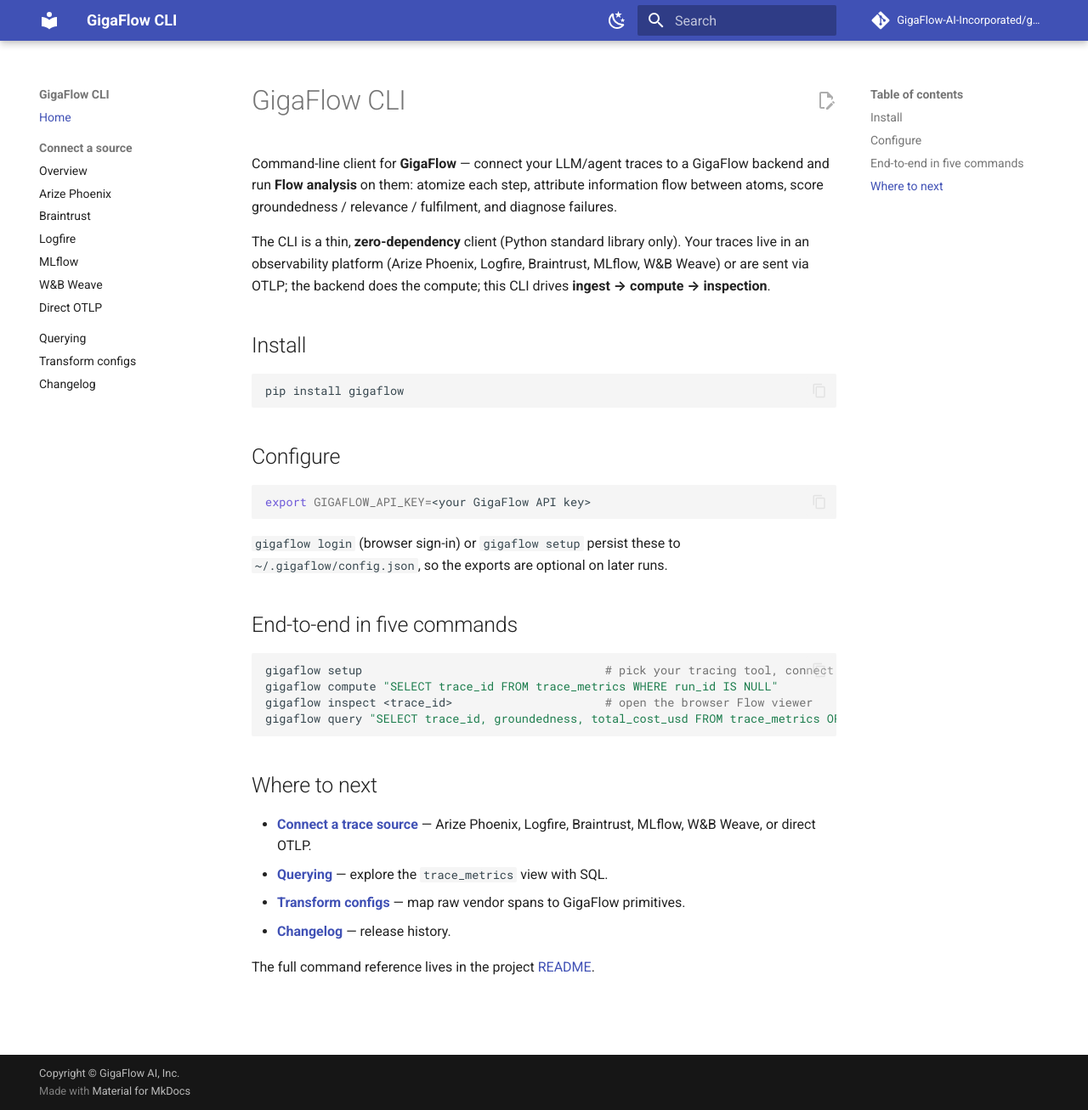
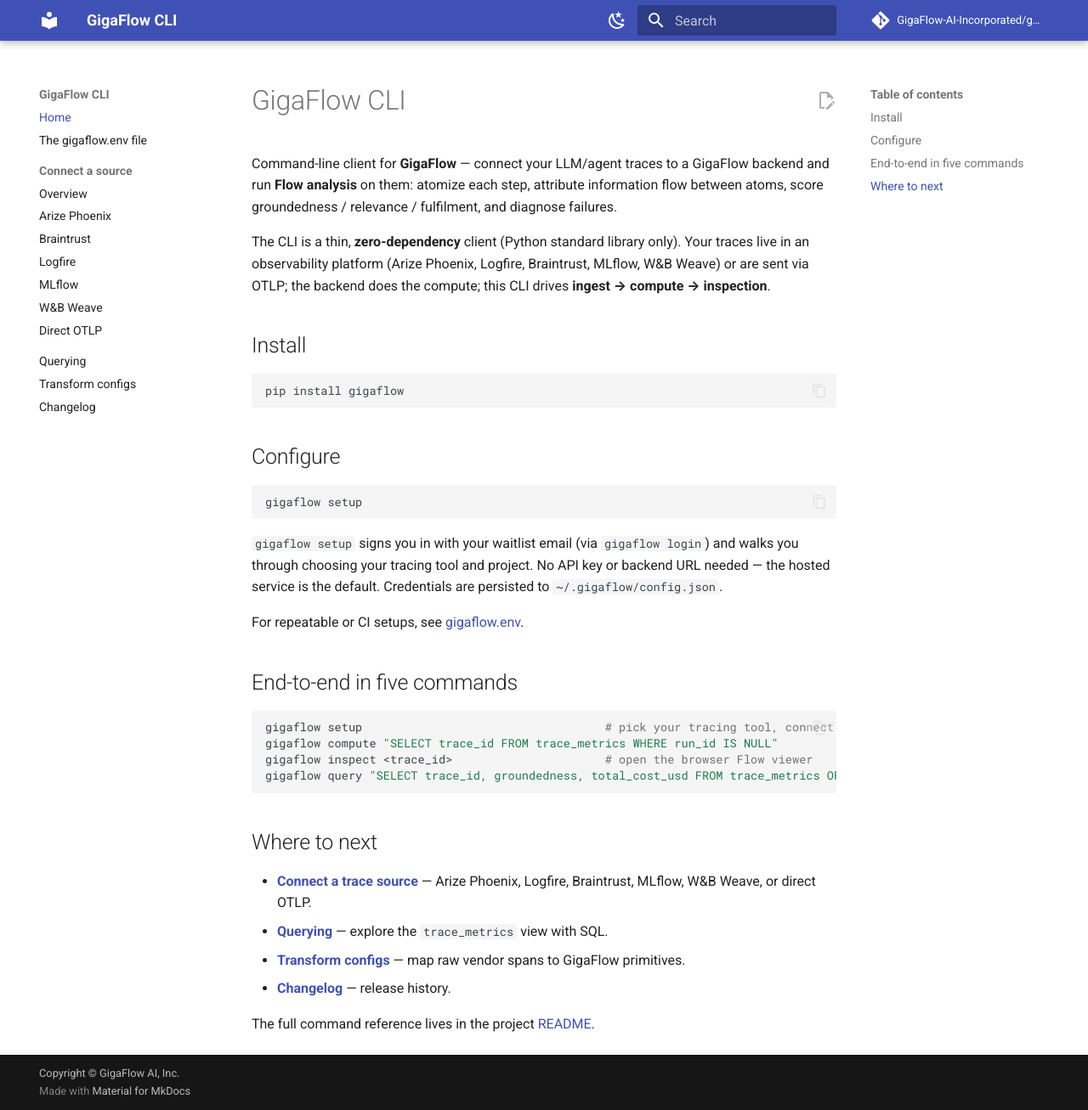
Before and after one commit to GigaFlow-AI-Incorporated/gigaflow-sdk, an MkDocs documentation site: the page built from docs/index.md, in a window 1280 px wide and 1307 px high. Shown: the whole window at 85% size. Built offline with MkDocs 1.6.1 and Material for MkDocs 9.7.7, drawn with Linux system fonts in a browser that asks for light colours; comment, search, counter and statistics services are not loaded.

Commit message:
docs: add gigaflow.env reference; reflect login-based setup
Co-Authored-By: Claude Sonnet 4.6 <noreply@anthropic.com>

````diff
--- a/docs/index.md
+++ b/docs/index.md
@@ -19,11 +19,15 @@ pip install gigaflow
 ## Configure
 
 ```bash
-export GIGAFLOW_API_KEY=<your GigaFlow API key>
+gigaflow setup
 ```
 
-`gigaflow login` (browser sign-in) or `gigaflow setup` persist these to
-`~/.gigaflow/config.json`, so the exports are optional on later runs.
+`gigaflow setup` signs you in with your waitlist email (via `gigaflow login`) and
+walks you through choosing your tracing tool and project. No API key or backend URL
+needed — the hosted service is the default. Credentials are persisted to
+`~/.gigaflow/config.json`.
+
+For repeatable or CI setups, see [gigaflow.env](gigaflow-env.md).
 
 ## End-to-end in five commands
 
--- a/mkdocs.yml
+++ b/mkdocs.yml
@@ -37,6 +37,7 @@ theme:
 
 nav:
   - Home: index.md
+  - The gigaflow.env file: gigaflow-env.md
   - Connect a source:
       - Overview: sources/README.md
       - Arize Phoenix: sources/arize-phoenix.md
````
Also changed, not shown: README.md (+18 -12 lines), docs/gigaflow-env.md (added, +91 -0 lines).
